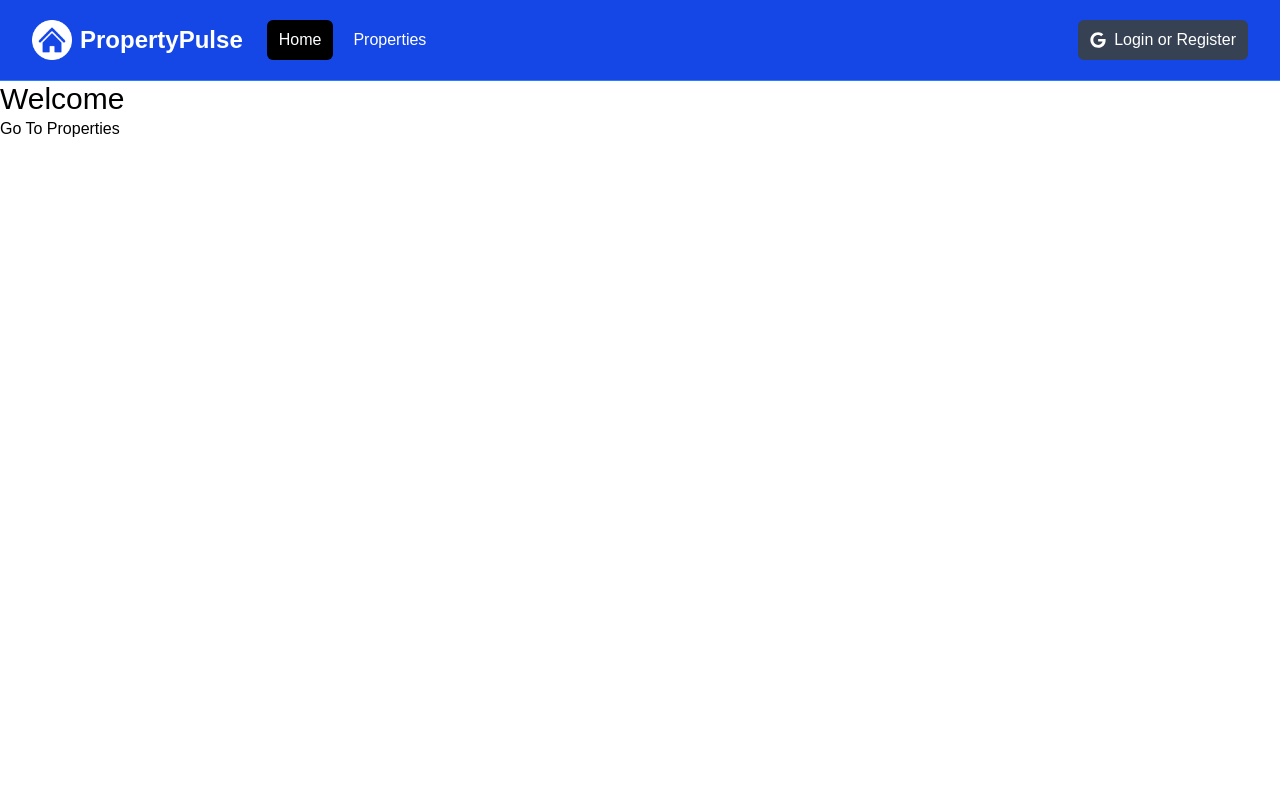
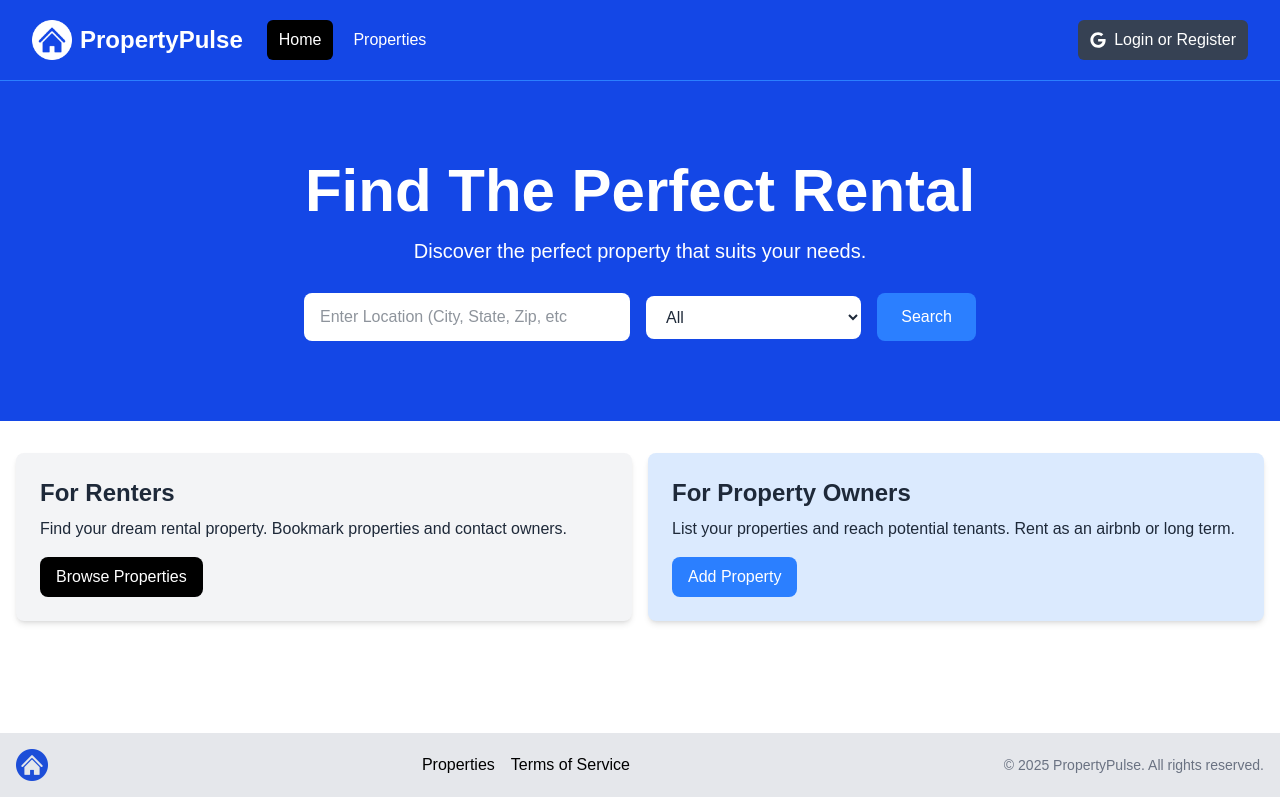
Before and after one commit to iagoferreira/property-pulse, a Next.js app: page / in a window 1280 px wide. Built offline with nearby package versions, Linux system fonts and the light colour scheme.

Commit message:
add home page components and footer

```diff
--- a/app/layout.tsx
+++ b/app/layout.tsx
@@ -1,6 +1,7 @@
 import '@/assets/styles/globals.css';
 import type { ReactNode } from 'react';
 import Navbar from '@/components/Navbar';
+import Footer from '@/components/Footer';
 
 export const metadata = {
   title: 'Property Pulse',
@@ -16,6 +17,7 @@
         <main>
           {children}
         </main>
+        <Footer />
       </body>
     </html>
   );
--- a/app/page.tsx
+++ b/app/page.tsx
@@ -1,11 +1,12 @@
-import Link from 'next/link';
+import Hero from "@/components/Hero";
+import InfoBoxes from "@/components/InfoBoxes";
 
 const HomePage = () => {
   return (
-    <div>
-      <div className='text-3xl'>Welcome</div>
-      <Link href='/properties'>Go To Properties</Link>
-    </div>
+    <>
+      <Hero />
+      <InfoBoxes />
+    </>
   );
 };
 
--- /dev/null
+++ b/components/Footer.tsx
@@ -0,0 +1,34 @@
+import Link from "next/link";
+import Image from "next/image";
+import logo from '@/assets/images/logo.png'
+
+const Footer = () => {
+  const currentYear = new Date().getFullYear();
+
+  return (
+    <footer className="bg-gray-200 py-4 mt-24">
+      <div
+        className="container mx-auto flex flex-col md:flex-row items-center justify-between px-4"
+      >
+        <div className="mb-4 md:mb-0">
+          <Image src={logo} alt="Logo" className="h-8 w-auto" />
+        </div>
+        <div
+          className="flex flex-wrap justify-center md:justify-start mb-4 md:mb-0"
+        >
+          <ul className="flex space-x-4">
+            <li><Link href="/properties">Properties</Link></li>
+            <li><Link href="/">Terms of Service</Link></li>
+          </ul>
+        </div>
+        <div>
+          <p className="text-sm text-gray-500 mt-2 md:mt-0">
+            &copy; {currentYear} PropertyPulse. All rights reserved.
+          </p>
+        </div>
+      </div>
+    </footer>
+  )
+}
+
+export default Footer;
--- /dev/null
+++ b/components/Hero.tsx
@@ -0,0 +1,59 @@
+const Hero = () => {
+  return (
+    <section className="bg-blue-700 py-20 mb-4">
+      <div
+        className="max-w-7xl mx-auto px-4 sm:px-6 lg:px-8 flex flex-col items-center"
+      >
+        <div className="text-center">
+          <h1
+            className="text-4xl font-extrabold text-white sm:text-5xl md:text-6xl"
+          >
+            Find The Perfect Rental
+          </h1>
+          <p className="my-4 text-xl text-white">
+            Discover the perfect property that suits your needs.
+          </p>
+        </div>
+        {/* <!-- Form Component --> */}
+        <form
+          className="mt-3 mx-auto max-w-2xl w-full flex flex-col md:flex-row items-center"
+        >
+          <div className="w-full md:w-3/5 md:pr-2 mb-4 md:mb-0">
+            <label htmlFor="location" className="sr-only">Location</label>
+            <input
+              type="text"
+              id="location"
+              placeholder="Enter Location (City, State, Zip, etc"
+              className="w-full px-4 py-3 rounded-lg bg-white text-gray-800 focus:outline-none focus:ring focus:ring-blue-500"
+            />
+          </div>
+          <div className="w-full md:w-2/5 md:pl-2">
+            <label htmlFor="property-type" className="sr-only">Property Type</label>
+            <select
+              id="property-type"
+              className="w-full px-4 py-3 rounded-lg bg-white text-gray-800 focus:outline-none focus:ring focus:ring-blue-500"
+            >
+              <option value="All">All</option>
+              <option value="Apartment">Apartment</option>
+              <option value="Studio">Studio</option>
+              <option value="Condo">Condo</option>
+              <option value="House">House</option>
+              <option value="Cabin Or Cottage">Cabin or Cottage</option>
+              <option value="Loft">Loft</option>
+              <option value="Room">Room</option>
+              <option value="Other">Other</option>
+            </select>
+          </div>
+          <button
+            type="submit"
+            className="md:ml-4 mt-4 md:mt-0 w-full md:w-auto px-6 py-3 rounded-lg bg-blue-500 text-white hover:bg-blue-600 focus:outline-none focus:ring focus:ring-blue-500"
+          >
+            Search
+          </button>
+        </form>
+      </div>
+    </section>
+  )
+}
+
+export default Hero;
--- /dev/null
+++ b/components/InfoBox.tsx
@@ -0,0 +1,38 @@
+import Link from "next/link";
+
+const InfoBox = (
+  {
+    heading,
+    backgroundColor = "bg-gray-100",
+    textColor = "text-gray-800",
+    buttonInfo,
+    children
+  }: {
+    heading: string,
+    backgroundColor?: string,
+    textColor?: string,
+    buttonInfo: {
+      text: string,
+      link: string,
+      backgroundColor: string
+    },
+    children: React.ReactNode
+  }
+) => {
+  return (
+    <div className={`${backgroundColor} p-6 rounded-lg shadow-md`}>
+      <h2 className={`${textColor} text-2xl font-bold`}>{heading}</h2>
+      <p className={`${textColor} mt-2 mb-4`}>
+        {children}
+      </p>
+      <Link
+        href={buttonInfo.link}
+        className={`inline-block ${buttonInfo.backgroundColor} text-white rounded-lg px-4 py-2 hover:bg-gray-700`}
+      >
+        {buttonInfo.text}
+      </Link>
+    </div>
+  )
+}
+
+export default InfoBox;
--- /dev/null
+++ b/components/InfoBoxes.tsx
@@ -0,0 +1,37 @@
+import InfoBox from "./InfoBox";
+
+const InfoBoxes = () => {
+  return (
+    <section>
+      <div className="container-xl lg:container m-auto">
+        <div className="grid grid-cols-1 md:grid-cols-2 gap-4 p-4 rounded-lg">
+          <InfoBox
+            heading="For Renters"
+            buttonInfo={{
+              text: "Browse Properties",
+              link: "/properties",
+              backgroundColor: "bg-black",
+            }}
+          >
+            Find your dream rental property. Bookmark properties and contact
+            owners.
+          </InfoBox>
+          <InfoBox
+            heading="For Property Owners"
+            backgroundColor="bg-blue-100"
+            buttonInfo={{
+              text: "Add Property",
+              link: "/properties/add",
+              backgroundColor: "bg-blue-500",
+            }}
+          >
+            List your properties and reach potential tenants. Rent as an
+            airbnb or long term.
+          </InfoBox>
+        </div>
+      </div>
+    </section>
+  )
+}
+
+export default InfoBoxes;
```
